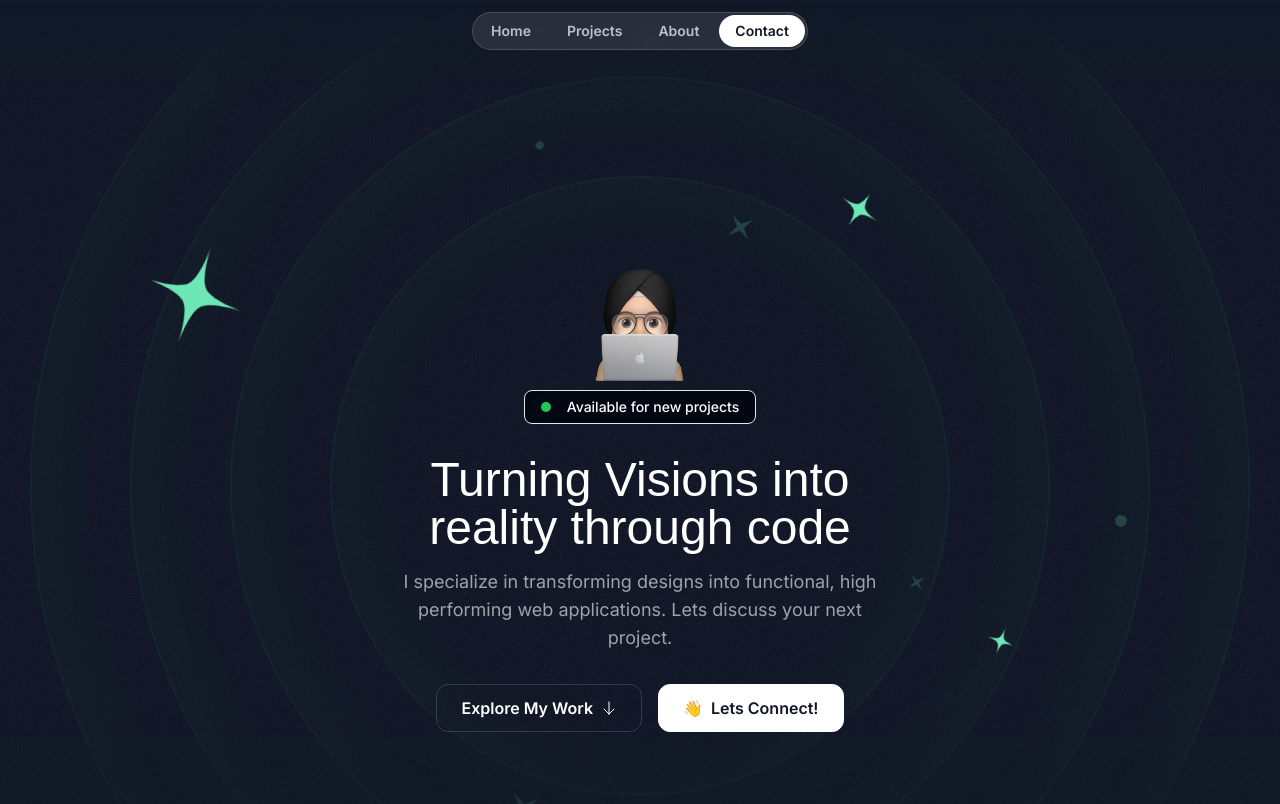
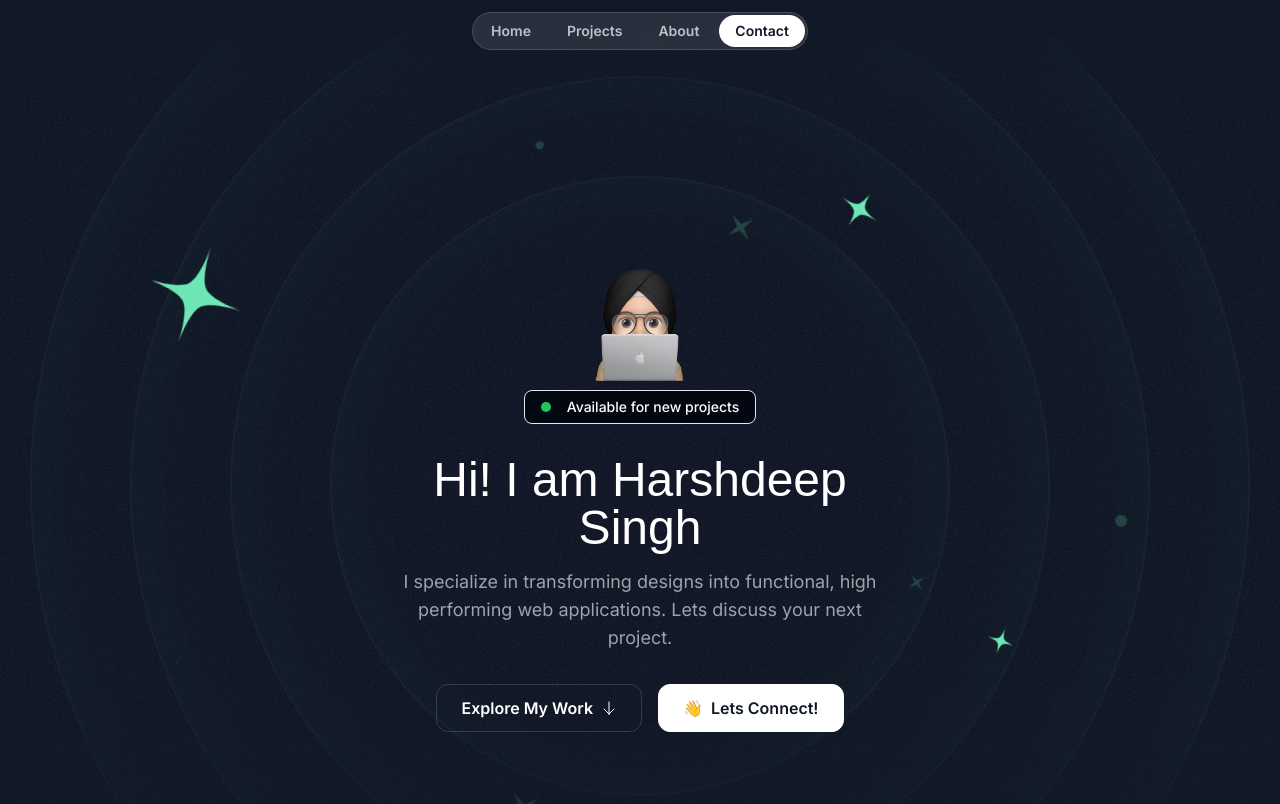
Before and after one commit to Shashivarunreddy/Portfolio-shashi, a Next.js app: page / in a window 1280 px wide. Shown: the top 804 px of the page. Built offline with nearby package versions, Linux system fonts and the light colour scheme; a web font is replaced by a local one.

Commit message:
edited Hero

```diff
--- a/src/sections/Hero.tsx
+++ b/src/sections/Hero.tsx
@@ -123,7 +123,7 @@ export const HeroSection = () => {
         </div>
         <div className="max-w-lg mx-auto">
           <h1 className="font-serif text-3xl md:text-5xl text-center mt-8 tacking-wide">
-            Turning Visions into reality through code
+            Hi! I am Harshdeep Singh
           </h1>
           <p className="mt-4 text-center text-white/60 md:text-lg">
             I specialize in transforming designs into functional, high
```
